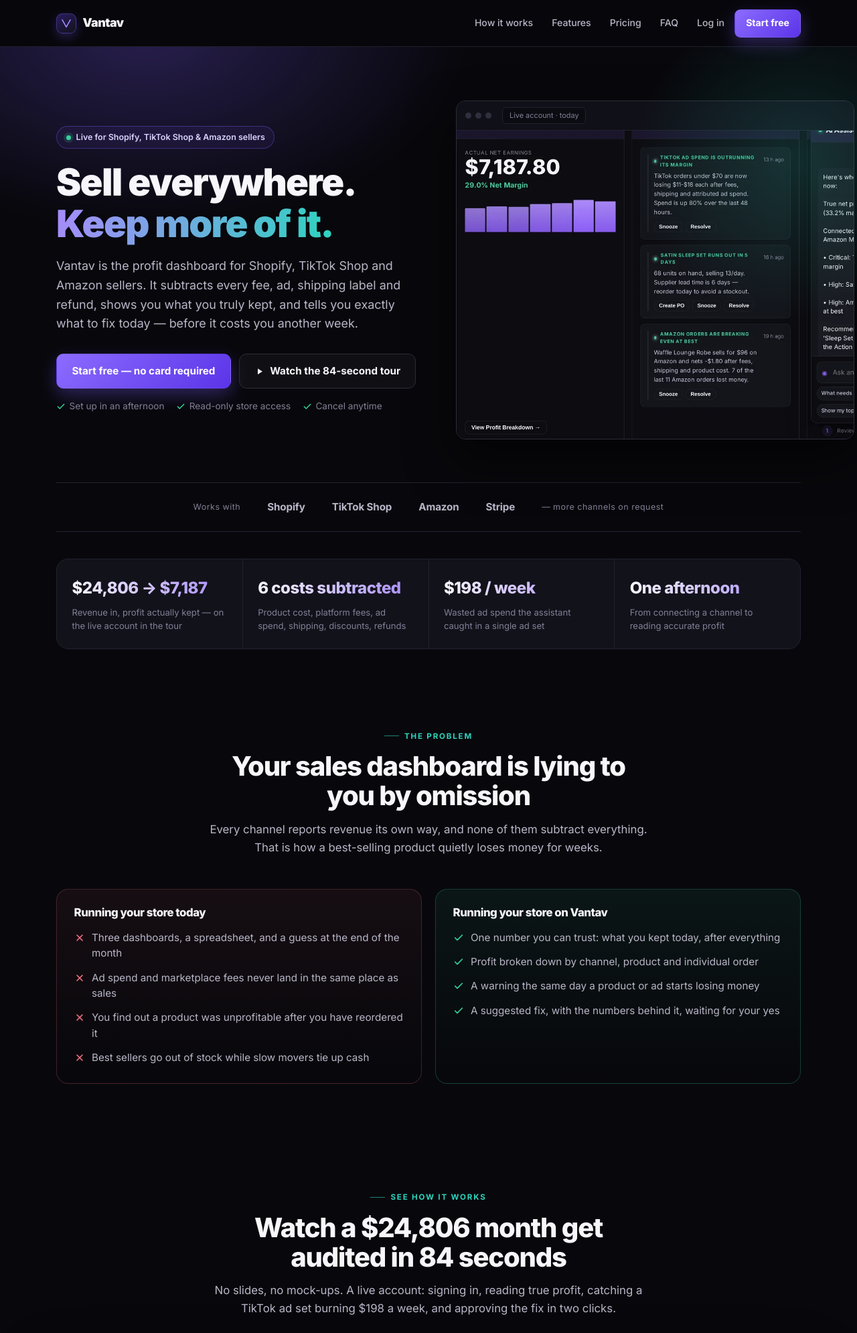
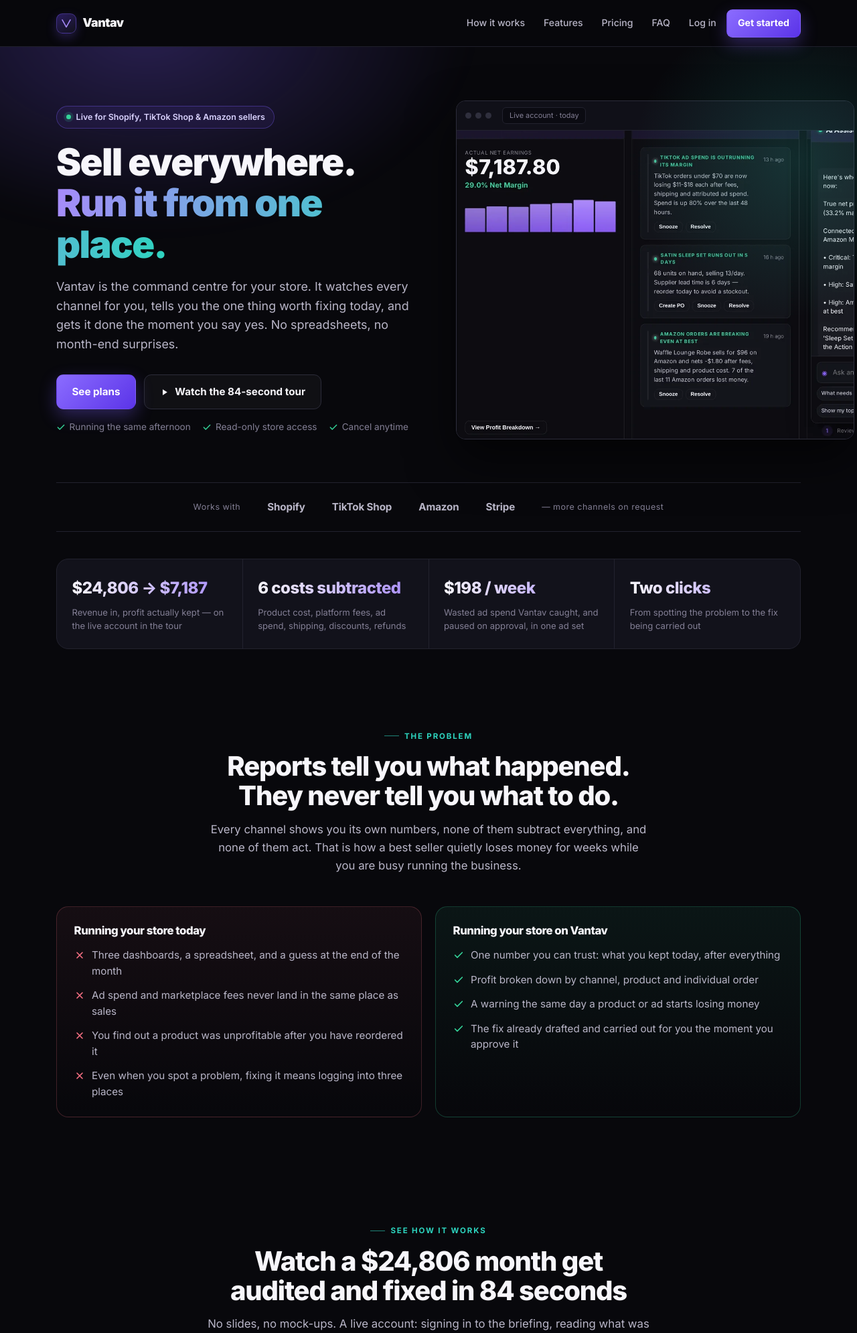
Before and after one commit to shawnzyluxe-lab/EcommerceAI, a Flask app: page / in a window 1280 px wide. Shown: the top 1990 px of the page at 67% size. Run offline with Flask 3, Linux system fonts and the light colour scheme; some libraries are stand-ins or nearby versions.

Commit message:
Reposition public copy as a commerce command centre, not a dashboard
Co-Authored-By: Devin AI <158243242+devin-ai-integration[bot]@users.noreply.github.com>

```diff
--- a/templates/beta_login.html
+++ b/templates/beta_login.html
@@ -157,7 +157,7 @@
 <body>
   <div class="wrap">
     <div class="brand"><strong>Vantav</strong></div>
-    <h1>Log in to your dashboard</h1>
+    <h1>Log in to your command centre</h1>
 
     <div class="card">
       <div class="error" id="error">{{ error or '' }}</div>
--- a/templates/landing.html
+++ b/templates/landing.html
@@ -4,19 +4,19 @@
   <link rel="icon" type="image/x-icon" href="/static/images/favicon.ico">
   <meta charset="utf-8">
   <meta name="viewport" content="width=device-width, initial-scale=1">
-  <title>Vantav | Know exactly what your store keeps, not just what it sells</title>
-  <meta name="description" content="Vantav brings Shopify, TikTok Shop and Amazon into one dashboard, subtracts every fee, ad, shipping label and refund, and tells you which products and channels actually make money.">
+  <title>Vantav | The command centre for your online store</title>
+  <meta name="description" content="Vantav is the command centre for Shopify, TikTok Shop and Amazon sellers. It watches every channel, tells you the one thing to fix today, and carries out the fix the moment you approve it.">
   <link rel="canonical" href="https://vantavcommerce.com/">
   <meta property="og:type" content="website">
   <meta property="og:site_name" content="Vantav">
   <meta property="og:url" content="https://vantavcommerce.com/">
-  <meta property="og:title" content="Vantav | Know exactly what your store keeps">
-  <meta property="og:description" content="One dashboard for Shopify, TikTok Shop and Amazon that shows real profit per order, warns you before a product loses money, and suggests the fix.">
+  <meta property="og:title" content="Vantav | The command centre for your online store">
+  <meta property="og:description" content="Vantav watches Shopify, TikTok Shop and Amazon for you, tells you what is costing you money today, and does the fix once you approve it.">
   <meta property="og:image" content="https://vantavcommerce.com/static/videos/how-it-works.jpg">
-  <meta property="og:image:alt" content="Vantav profit dashboard showing revenue, costs and profit kept by channel">
+  <meta property="og:image:alt" content="Vantav command centre showing what a store kept today and the fixes waiting for approval">
   <meta name="twitter:card" content="summary_large_image">
-  <meta name="twitter:title" content="Vantav | Know exactly what your store keeps">
-  <meta name="twitter:description" content="One dashboard for Shopify, TikTok Shop and Amazon that shows real profit per order, warns you before a product loses money, and suggests the fix.">
+  <meta name="twitter:title" content="Vantav | The command centre for your online store">
+  <meta name="twitter:description" content="Vantav watches Shopify, TikTok Shop and Amazon for you, tells you what is costing you money today, and does the fix once you approve it.">
   <meta name="twitter:image" content="https://vantavcommerce.com/static/videos/how-it-works.jpg">
   <script type="application/ld+json">
   {
@@ -36,7 +36,7 @@
         "url": "https://vantavcommerce.com/",
         "applicationCategory": "BusinessApplication",
         "operatingSystem": "Web",
-        "description": "AI-powered commerce assistant that unifies Shopify, TikTok Shop and Amazon, subtracts every fee, ad, shipping label and refund, and shows the true profit of every order.",
+        "description": "AI-powered commerce assistant that watches Shopify, TikTok Shop and Amazon, tells store owners what is costing them money, and carries out the fix on approval.",
         "publisher": { "@id": "https://vantavcommerce.com/#organization" },
         "offers": {
           "@type": "AggregateOffer",
@@ -383,7 +383,7 @@
       <a class="link hide-sm" href="#pricing">Pricing</a>
       <a class="link hide-sm" href="#faq">FAQ</a>
       <a class="link" href="/login">Log in</a>
-      <a class="btn btn-primary btn-sm" href="/subscribe">Start free</a>
+      <a class="btn btn-primary btn-sm" href="/subscribe">Get started</a>
     </nav>
   </div>
 </header>
@@ -393,24 +393,24 @@
   <div class="wrap hero-grid">
     <div>
       <span class="pill"><span class="dot"></span> Live for Shopify, TikTok Shop &amp; Amazon sellers</span>
-      <h1>Sell everywhere.<br><span class="grad">Keep more of it.</span></h1>
-      <p class="lede">Vantav is the profit dashboard for Shopify, TikTok Shop and Amazon sellers. It subtracts every fee, ad, shipping label and refund, shows you what you truly kept, and tells you exactly what to fix today — before it costs you another week.</p>
+      <h1>Sell everywhere.<br><span class="grad">Run it from one place.</span></h1>
+      <p class="lede">Vantav is the command centre for your store. It watches every channel for you, tells you the one thing worth fixing today, and gets it done the moment you say yes. No spreadsheets, no month-end surprises.</p>
       <div class="hero-ctas">
-        <a class="btn btn-primary" href="/subscribe">Start free — no card required</a>
+        <a class="btn btn-primary" href="/subscribe">See plans</a>
         <a class="btn btn-ghost" href="#how-it-works">
           <svg viewBox="0 0 24 24" fill="currentColor" style="width:15px;height:15px"><path d="M8 5v14l11-7z"/></svg>
           Watch the 84-second tour
         </a>
       </div>
       <div class="hero-note">
-        <span><svg viewBox="0 0 24 24" fill="none" aria-hidden="true" focusable="false"><path d="M20 6L9 17l-5-5" stroke="currentColor" stroke-width="2.5" stroke-linecap="round" stroke-linejoin="round"/></svg> Set up in an afternoon</span>
+        <span><svg viewBox="0 0 24 24" fill="none" aria-hidden="true" focusable="false"><path d="M20 6L9 17l-5-5" stroke="currentColor" stroke-width="2.5" stroke-linecap="round" stroke-linejoin="round"/></svg> Running the same afternoon</span>
         <span><svg viewBox="0 0 24 24" fill="none" aria-hidden="true" focusable="false"><path d="M20 6L9 17l-5-5" stroke="currentColor" stroke-width="2.5" stroke-linecap="round" stroke-linejoin="round"/></svg> Read-only store access</span>
         <span><svg viewBox="0 0 24 24" fill="none" aria-hidden="true" focusable="false"><path d="M20 6L9 17l-5-5" stroke="currentColor" stroke-width="2.5" stroke-linecap="round" stroke-linejoin="round"/></svg> Cancel anytime</span>
       </div>
     </div>
     <div class="shot">
       <div class="shot-bar"><i></i><i></i><i></i><span class="url">Live account &middot; today</span></div>
-      <img src="{{ url_for('static', filename='images/shots/hero.webp') }}" alt="Vantav showing actual net earnings, warnings about ad spend and stock, and the assistant briefing a store owner" width="1418" height="840" loading="eager">
+      <img src="{{ url_for('static', filename='images/shots/hero.webp') }}" alt="Vantav command centre showing what the store kept today, warnings about ad spend and stock, and the fixes waiting for approval" width="1418" height="840" loading="eager">
     </div>
   </div>
   <div class="wrap">
@@ -430,11 +430,11 @@
       </div>
       <div>
         <b>$198 / week</b>
-        <small>Wasted ad spend the assistant caught in a single ad set</small>
+        <small>Wasted ad spend Vantav caught, and paused on approval, in one ad set</small>
       </div>
       <div>
-        <b>One afternoon</b>
-        <small>From connecting a channel to reading accurate profit</small>
+        <b>Two clicks</b>
+        <small>From spotting the problem to the fix being carried out</small>
       </div>
     </div>
   </div>
@@ -445,8 +445,8 @@
   <div class="wrap">
     <div class="head center">
       <span class="eyebrow">The problem</span>
-      <h2>Your sales dashboard is lying to you by omission</h2>
-      <p>Every channel reports revenue its own way, and none of them subtract everything. That is how a best-selling product quietly loses money for weeks.</p>
+      <h2>Reports tell you what happened. They never tell you what to do.</h2>
+      <p>Every channel shows you its own numbers, none of them subtract everything, and none of them act. That is how a best seller quietly loses money for weeks while you are busy running the business.</p>
     </div>
     <div class="compare">
       <div class="bad">
@@ -455,7 +455,7 @@
           <li><svg viewBox="0 0 24 24" fill="none" aria-hidden="true" focusable="false"><path d="M18 6L6 18M6 6l12 12" stroke="currentColor" stroke-width="2.4" stroke-linecap="round"/></svg> Three dashboards, a spreadsheet, and a guess at the end of the month</li>
           <li><svg viewBox="0 0 24 24" fill="none" aria-hidden="true" focusable="false"><path d="M18 6L6 18M6 6l12 12" stroke="currentColor" stroke-width="2.4" stroke-linecap="round"/></svg> Ad spend and marketplace fees never land in the same place as sales</li>
           <li><svg viewBox="0 0 24 24" fill="none" aria-hidden="true" focusable="false"><path d="M18 6L6 18M6 6l12 12" stroke="currentColor" stroke-width="2.4" stroke-linecap="round"/></svg> You find out a product was unprofitable after you have reordered it</li>
-          <li><svg viewBox="0 0 24 24" fill="none" aria-hidden="true" focusable="false"><path d="M18 6L6 18M6 6l12 12" stroke="currentColor" stroke-width="2.4" stroke-linecap="round"/></svg> Best sellers go out of stock while slow movers tie up cash</li>
+          <li><svg viewBox="0 0 24 24" fill="none" aria-hidden="true" focusable="false"><path d="M18 6L6 18M6 6l12 12" stroke="currentColor" stroke-width="2.4" stroke-linecap="round"/></svg> Even when you spot a problem, fixing it means logging into three places</li>
         </ul>
       </div>
       <div class="good">
@@ -464,7 +464,7 @@
           <li><svg viewBox="0 0 24 24" fill="none" aria-hidden="true" focusable="false"><path d="M20 6L9 17l-5-5" stroke="currentColor" stroke-width="2.5" stroke-linecap="round" stroke-linejoin="round"/></svg> One number you can trust: what you kept today, after everything</li>
           <li><svg viewBox="0 0 24 24" fill="none" aria-hidden="true" focusable="false"><path d="M20 6L9 17l-5-5" stroke="currentColor" stroke-width="2.5" stroke-linecap="round" stroke-linejoin="round"/></svg> Profit broken down by channel, product and individual order</li>
           <li><svg viewBox="0 0 24 24" fill="none" aria-hidden="true" focusable="false"><path d="M20 6L9 17l-5-5" stroke="currentColor" stroke-width="2.5" stroke-linecap="round" stroke-linejoin="round"/></svg> A warning the same day a product or ad starts losing money</li>
-          <li><svg viewBox="0 0 24 24" fill="none" aria-hidden="true" focusable="false"><path d="M20 6L9 17l-5-5" stroke="currentColor" stroke-width="2.5" stroke-linecap="round" stroke-linejoin="round"/></svg> A suggested fix, with the numbers behind it, waiting for your yes</li>
+          <li><svg viewBox="0 0 24 24" fill="none" aria-hidden="true" focusable="false"><path d="M20 6L9 17l-5-5" stroke="currentColor" stroke-width="2.5" stroke-linecap="round" stroke-linejoin="round"/></svg> The fix already drafted and carried out for you the moment you approve it</li>
         </ul>
       </div>
     </div>
@@ -476,8 +476,8 @@
   <div class="wrap">
     <div class="head center">
       <span class="eyebrow" style="justify-content:center">See how it works</span>
-      <h2>Watch a $24,806 month get audited in 84 seconds</h2>
-      <p>No slides, no mock-ups. A live account: signing in, reading true profit, catching a TikTok ad set burning $198 a week, and approving the fix in two clicks.</p>
+      <h2>Watch a $24,806 month get audited and fixed in 84 seconds</h2>
+      <p>No slides, no mock-ups. A live account: signing in to the briefing, reading what was actually kept, catching a TikTok ad set burning $198 a week, and approving the fix in two clicks.</p>
     </div>
     <div class="video-wrap">
       <video id="tour-video" controls preload="metadata" playsinline
@@ -506,15 +506,15 @@
   <div class="wrap">
     <div class="head center">
       <span class="eyebrow" style="justify-content:center">What you get</span>
-      <h2>Run your store on profit, not vanity revenue</h2>
-      <p>Built for owners running more than one channel who are done reconciling three dashboards and a spreadsheet.</p>
+      <h2>One place to see it, decide it and do it</h2>
+      <p>Built for owners running more than one channel who would rather approve a decision than build a spreadsheet.</p>
     </div>
     <div class="rows">
 
       <div class="row">
         <div class="copy">
           <span class="num">01</span>
-          <h3>See the profit on every order</h3>
+          <h3>Every order, with the real profit attached</h3>
           <p>Vantav pulls in each order with its real costs attached: product cost, the platform's cut, the shipping label, the discount, the ad spend it took to win the sale, and any refund. What is left is your profit — and you can see it order by order.</p>
           <ul>
             <li><svg viewBox="0 0 24 24" fill="none" aria-hidden="true" focusable="false"><path d="M20 6L9 17l-5-5" stroke="currentColor" stroke-width="2.5" stroke-linecap="round" stroke-linejoin="round"/></svg> Revenue, costs and net profit side by side for any date range</li>
@@ -523,15 +523,15 @@
           </ul>
         </div>
         <div class="shot">
-          <div class="shot-bar"><i></i><i></i><i></i><span class="url">Profit dashboard</span></div>
-          <img src="{{ url_for('static', filename='images/shots/profit.webp') }}" alt="Profit dashboard listing gross revenue, product cost, ad spend, fees, shipping and refunds, with profit shown per order" width="1800" loading="lazy">
+          <div class="shot-bar"><i></i><i></i><i></i><span class="url">Profit by order</span></div>
+          <img src="{{ url_for('static', filename='images/shots/profit.webp') }}" alt="Profit view listing gross revenue, product cost, ad spend, fees, shipping and refunds, with profit shown per order" width="1800" loading="lazy">
         </div>
       </div>
 
       <div class="row flip">
         <div class="copy">
           <span class="num">02</span>
-          <h3>Get warned while it still matters</h3>
+          <h3>It flags the problem while it still matters</h3>
           <p>Vantav watches your channels around the clock and tells you in plain English what changed: an ad set now losing $14 an order, a best seller five days from selling out, an Amazon listing that breaks even at best. Each warning explains the numbers behind it.</p>
           <ul>
             <li><svg viewBox="0 0 24 24" fill="none" aria-hidden="true" focusable="false"><path d="M20 6L9 17l-5-5" stroke="currentColor" stroke-width="2.5" stroke-linecap="round" stroke-linejoin="round"/></svg> Ranked by how much money is at stake</li>
@@ -548,8 +548,8 @@
       <div class="row">
         <div class="copy">
           <span class="num">03</span>
-          <h3>A recommended fix — nothing happens without your yes</h3>
-          <p>For every problem it finds, Vantav drafts the action: pause that ad set, reorder 240 units, raise the price on Amazon. You see the expected impact and the reasoning first. Approve it and Vantav carries it out; dismiss it and nothing changes.</p>
+          <h3>It does the work — nothing happens without your yes</h3>
+          <p>For every problem it finds, Vantav drafts the action: pause that ad set, reorder 240 units, raise the price on Amazon. You see the expected impact and the reasoning first. Approve it and Vantav carries it out for you; dismiss it and nothing changes.</p>
           <ul>
             <li><svg viewBox="0 0 24 24" fill="none" aria-hidden="true" focusable="false"><path d="M20 6L9 17l-5-5" stroke="currentColor" stroke-width="2.5" stroke-linecap="round" stroke-linejoin="round"/></svg> Every action shows expected weekly impact before you approve</li>
             <li><svg viewBox="0 0 24 24" fill="none" aria-hidden="true" focusable="false"><path d="M20 6L9 17l-5-5" stroke="currentColor" stroke-width="2.5" stroke-linecap="round" stroke-linejoin="round"/></svg> Edit it first if you would do it differently</li>
@@ -565,7 +565,7 @@
       <div class="row flip">
         <div class="copy">
           <span class="num">04</span>
-          <h3>Ask your store a question, in plain English</h3>
+          <h3>Ask it anything, in plain English</h3>
           <p>"Where am I losing margin?" "What needs my attention?" Vantav's assistant answers from your own live numbers, not generic advice. It greets you with a briefing the moment you log in, so you know the state of the business before your first coffee.</p>
           <ul>
             <li><svg viewBox="0 0 24 24" fill="none" aria-hidden="true" focusable="false"><path d="M20 6L9 17l-5-5" stroke="currentColor" stroke-width="2.5" stroke-linecap="round" stroke-linejoin="round"/></svg> A daily briefing on sign-in: profit, warnings, top priority</li>
@@ -658,7 +658,7 @@
     <div class="head center">
       <span class="eyebrow" style="justify-content:center">Pricing</span>
       <h2>One caught mistake pays for the month</h2>
-      <p>Start free, connect a channel, and see your real numbers before you pay for anything. Cancel any time.</p>
+      <p>Pick a plan, connect a channel, and you are working from real numbers the same afternoon. No setup fee, no contract, cancel any time.</p>
     </div>
     <div class="plans">
       <div class="plan">
@@ -723,8 +723,8 @@
         <p>No. It drafts the recommendation and shows you the numbers behind it. Nothing is paused, reordered or repriced until you approve it, and you can edit or dismiss any suggestion.</p>
       </details>
       <details>
-        <summary>Can I try it before paying?</summary>
-        <p>Yes. Create an account and you get a full workspace to explore with your own connected data before you commit to a plan.</p>
+        <summary>What if it is not right for my store?</summary>
+        <p>Cancel any time and your access runs to the end of the billing period. If you have just signed up and no onboarding work has started, email support within 48 hours and we refund the charge in full.</p>
       </details>
       <details>
         <summary>How do you handle my store credentials?</summary>
@@ -734,10 +734,7 @@
         <summary>How long does setup take?</summary>
         <p>Connecting a channel takes a few minutes. Most stores are looking at accurate profit the same afternoon; the only manual part is entering product costs, and you can import those from a spreadsheet.</p>
       </details>
-      <details>
-        <summary>Do I need an analyst or a developer?</summary>
-        <p>No. Vantav is built for the owner or operator. If you can read your Shopify dashboard, you can run Vantav — and you can always just ask the assistant.</p>
-      </details>
+
     </div>
   </div>
 </section>
@@ -746,10 +743,10 @@
 <section class="band tight">
   <div class="wrap">
     <div class="final">
-      <h2>Find out what your store actually keeps &mdash; today</h2>
-      <p>Connect a channel, add your costs, and read your real margin this afternoon instead of at the end of the month. No card required, cancel any time.</p>
+      <h2>Stop reading reports. Start approving fixes.</h2>
+      <p>Connect a channel, add your costs, and this afternoon your store tells you what it kept and what to do about it. No setup fee, cancel any time.</p>
       <div class="hero-ctas">
-        <a class="btn btn-primary" href="/subscribe">Start free — no card required</a>
+        <a class="btn btn-primary" href="/subscribe">See plans</a>
         <a class="btn btn-ghost" href="#how-it-works">Watch the tour first</a>
       </div>
     </div>
@@ -773,7 +770,7 @@
       <a href="#pricing">Pricing</a>
       <a href="#faq">FAQ</a>
       <a href="/login">Log in</a>
-      <a href="/subscribe">Start free</a>
+      <a href="/subscribe">Pricing</a>
     </div>
   </div>
   <div class="wrap" style="margin-top:1.5rem"><small style="color:var(--dim);font-size:.8rem">&copy; {{ current_year or 2025 }} Vantav. All rights reserved.</small></div>
--- a/templates/subscribe.html
+++ b/templates/subscribe.html
@@ -88,7 +88,7 @@
   <div class="wrap">
     <div class="topbar">Vantav Plans</div>
     <h1>Choose your Vantav plan</h1>
-    <p class="sub">Simple pricing for every stage of your business. Every plan includes the full Vantav experience: track what matters, know what needs attention, get clear recommendations, and approve the next step.</p>
+    <p class="sub">Simple pricing for every stage of your business. Every plan is the full command centre: your channels watched for you, the problems that cost money surfaced first, and the fix carried out the moment you approve it.</p>
     <ul class="trust">
       <li>Cancel anytime &mdash; access runs to the end of the billing period</li>
       <li>No setup fee, no annual contract</li>
```
